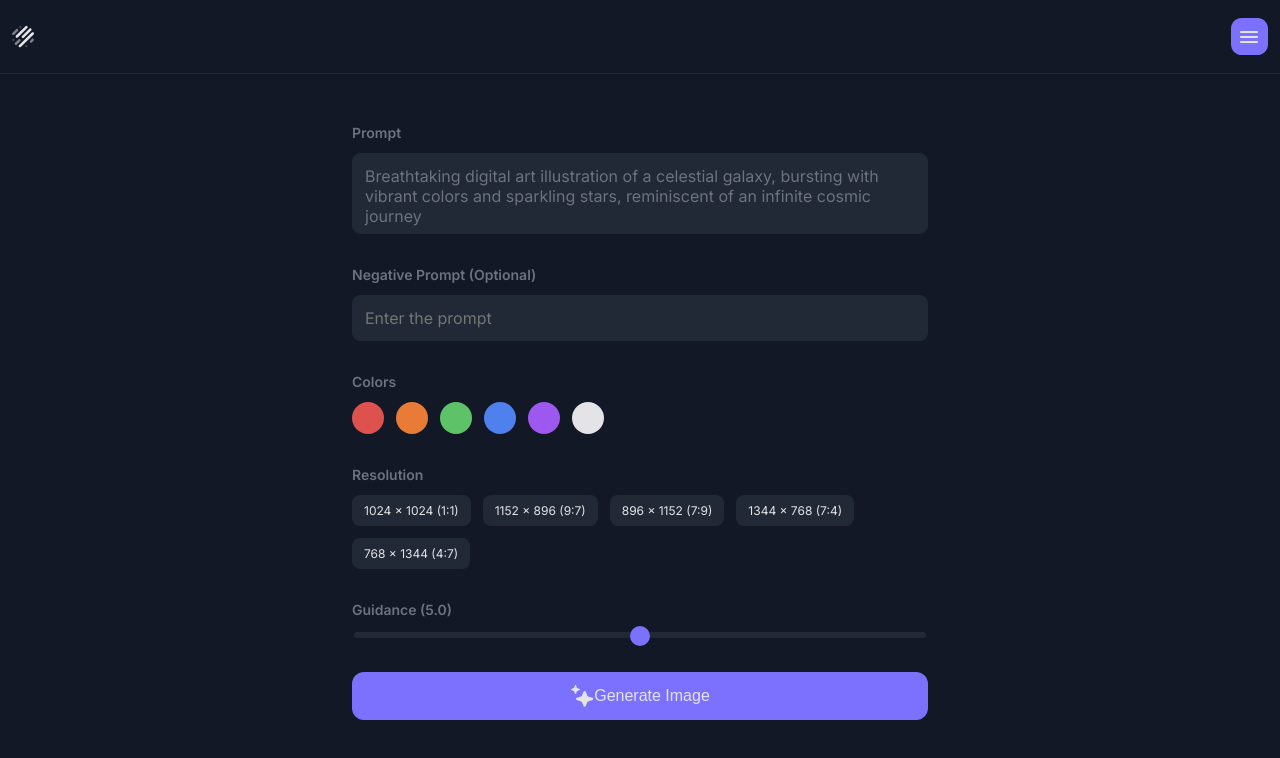
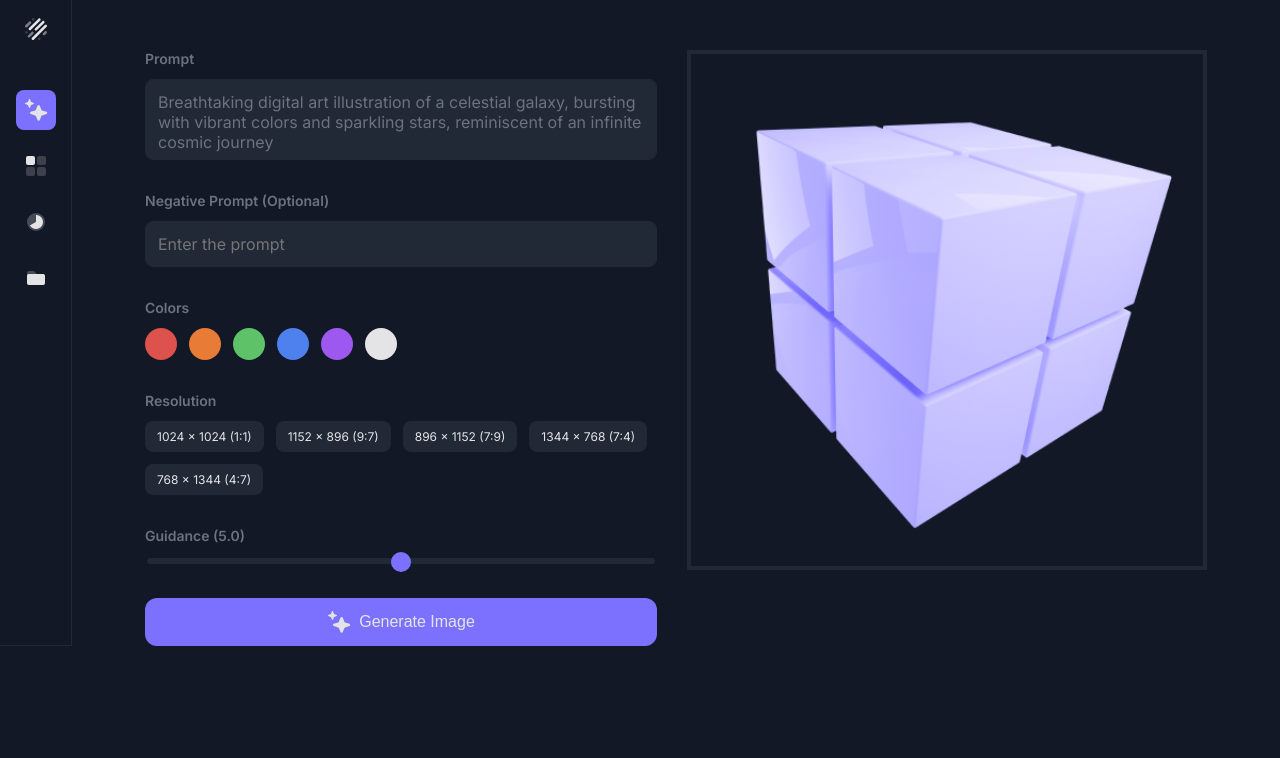
Before and after one commit to macin-dev/ai-image-generator, a React (Vite) app: page / in a window 1280 px wide. Shown: the top 758 px of the page. Built offline with nearby package versions, Linux system fonts and the light colour scheme.

Commit message:
feat(layout): add queries to support different screen sizes

```diff
--- a/src/App.jsx
+++ b/src/App.jsx
@@ -3,6 +3,11 @@ import BlurLayout from "./components/BlurLayout";
 import Form from "./components/Form";
 import Header from "./components/Header";
 import Menu from "./components/Menu";
+import ImageView from "./components/ImageView";
+import GridLayout from "./components/GridLayout";
+import Main from "./components/Main";
+import MenuList from "./components/MenuList";
+import MenuButton from "./components/MenuButton";
 
 function App() {
   const [openMenu, setOpenMenu] = useState(false);
@@ -12,15 +17,23 @@ function App() {
   }
 
   return (
-    <>
-      <Header onMenu={handleMenu} />
-      <Form />
+    <GridLayout>
+      <Header>
+        <MenuButton onMenu={handleMenu} />
+        <MenuList />
+      </Header>
+
+      <Main>
+        <Form />
+        <ImageView />
+      </Main>
+
       {openMenu && (
         <BlurLayout>
           <Menu onMenu={handleMenu} />
         </BlurLayout>
       )}
-    </>
+    </GridLayout>
   );
 }
 
--- /dev/null
+++ b/src/components/GridLayout.jsx
@@ -0,0 +1,5 @@
+function GridLayout({ children }) {
+  return <section className="grid-layout">{children}</section>;
+}
+
+export default GridLayout;
--- a/src/components/Header.jsx
+++ b/src/components/Header.jsx
@@ -1,16 +1,8 @@
-function Header({ onMenu }) {
+function Header({ children }) {
   return (
     <header className="header">
       <img className="header__logo" src="./src/assets/Logo.svg" alt="logo" />
-
-      <button
-        onClick={onMenu}
-        className="header__menu"
-        type="button"
-        aria-label="Open menu"
-      >
-        <img src="./src/assets/bars.svg" alt="menu icon" />
-      </button>
+      <nav className="header__nav">{children}</nav>
     </header>
   );
 }
--- /dev/null
+++ b/src/components/ImageView.jsx
@@ -0,0 +1,9 @@
+function ImageView() {
+  return (
+    <div className="image container">
+      <img src="/src/assets/Box-shape.png" alt="blue box shape" />
+    </div>
+  );
+}
+
+export default ImageView;
--- /dev/null
+++ b/src/components/Main.jsx
@@ -0,0 +1,5 @@
+function Main({ children }) {
+  return <main className="main">{children}</main>;
+}
+
+export default Main;
--- /dev/null
+++ b/src/components/MenuButton.jsx
@@ -0,0 +1,14 @@
+function MenuButton({ onMenu }) {
+  return (
+    <button
+      onClick={onMenu}
+      className="header__menu"
+      type="button"
+      aria-label="Open menu"
+    >
+      <img src="./src/assets/bars.svg" alt="menu icon" />
+    </button>
+  );
+}
+
+export default MenuButton;
--- /dev/null
+++ b/src/components/MenuList.jsx
@@ -0,0 +1,26 @@
+function MenuList() {
+  return (
+    <ul className="menu__list--md">
+      <li className="menu__list-item--md menu__list-item--active">
+        <img src="/src/assets/Magic.svg" alt="two-star icon" />
+      </li>
+
+      <li className="menu__list-item--md">
+        <img src="/src/assets/apps.svg" alt="box icon" />
+      </li>
+
+      <li className="menu__list-item--md">
+        <img
+          src="/src/assets/Time_atack_duotone.svg"
+          alt="Time atack duotone icon"
+        />
+      </li>
+
+      <li className="menu__list-item--md">
+        <img src="/src/assets/Folder_duotone_fill.svg" alt="Folder icon" />
+      </li>
+    </ul>
+  );
+}
+
+export default MenuList;
--- a/src/index.css
+++ b/src/index.css
@@ -36,6 +36,14 @@ body {
 }
 
 /************
+  * GridLayout
+  ************/
+.grid-layout {
+  display: grid;
+  row-gap: 3.125em;
+}
+
+/************
   HEADER
 ************/
 .header {
@@ -43,9 +51,16 @@ body {
   justify-content: space-between;
   padding: 1.125em 0.75em;
   border-bottom: 1px solid var(--secondary-color);
-  margin-bottom: 3.125em;
 }
 
+.header__logo {
+  width: 1.375em;
+  height: 1.375em;
+}
+
+/************
+  MenuButton
+************/
 .header__menu {
   border: none;
   background-color: var(--light-purple-color);
@@ -123,6 +138,13 @@ body {
 .menu__list-item--active {
   background-color: var(--light-purple-color);
   border-radius: 0.5em;
+}
+
+/************
+  * MenuList -> Tablet
+************/
+.menu__list--md {
+  display: none;
 }
 
 /************
@@ -240,6 +262,7 @@ body {
   display: flex;
   justify-content: center;
   align-items: center;
+  column-gap: 0.5em;
   background-color: var(--light-purple-color);
   color: var(--white-color);
   font-size: 1rem;
@@ -330,3 +353,123 @@ body {
 .form__resolution-list--item-selected {
   background-color: var(--light-purple-color);
 }
+
+/************
+* ImageView
+************/
+.image {
+  margin-top: 2.5em;
+  box-sizing: border-box;
+  border: 4px solid var(--secondary-color);
+}
+
+.image img {
+  width: 100%;
+}
+
+/* MEDIA QUERIES */
+@media screen and (min-width: 1024px) {
+  .container {
+    max-width: 50.5em;
+  }
+  /************
+  * GridLayout
+  ************/
+  .grid-layout {
+    grid-template-columns: auto 1fr;
+  }
+
+  /************
+  * Header
+  ************/
+  .header {
+    flex-direction: column;
+    align-items: center;
+    row-gap: 3.125em;
+    justify-content: flex-start;
+    box-sizing: border-box;
+    width: 4.5em;
+    border-right: 1px solid var(--secondary-color);
+  }
+
+  /************
+  * MenuButton
+  ************/
+  .header__menu {
+    display: none;
+  }
+
+  /************
+  * MenuList
+  ************/
+  .menu__list--md {
+    display: block;
+    margin: 0;
+    width: 2.5em;
+    list-style-type: none;
+    padding: 0;
+  }
+
+  .menu__list-item--md {
+    cursor: pointer;
+    padding: 0.5em;
+    border-radius: 0.5em;
+  }
+
+  .menu__list-item--md:not(:last-child) {
+    margin-bottom: 1em;
+  }
+
+  .menu__list-item--md img {
+    margin: 0 auto;
+  }
+
+  /* Active list */
+  .menu__list-item--active {
+    background-color: var(--light-purple-color);
+  }
+
+  /************
+  * Main
+  ************/
+  .main {
+    margin-top: 3.125em;
+  }
+
+  /************
+  * Form
+  ************/
+  /* Submit button */
+  .form__submit-btn {
+    cursor: pointer;
+  }
+
+  .form__submit-btn:hover {
+    background-color: var(--dark-purple-color);
+  }
+}
+
+@media screen and (min-width: 1280px) {
+  /************
+  * Main
+  ************/
+  .main {
+    display: flex;
+    column-gap: 1.875em;
+    max-width: 66.375em;
+    margin-inline: auto;
+  }
+
+  /************
+  * Form && Image
+  ************/
+  .form,
+  .image {
+    flex: 1 1 0;
+  }
+
+  .image {
+    margin-top: 0;
+    align-self: flex-start;
+  }
+}
```
